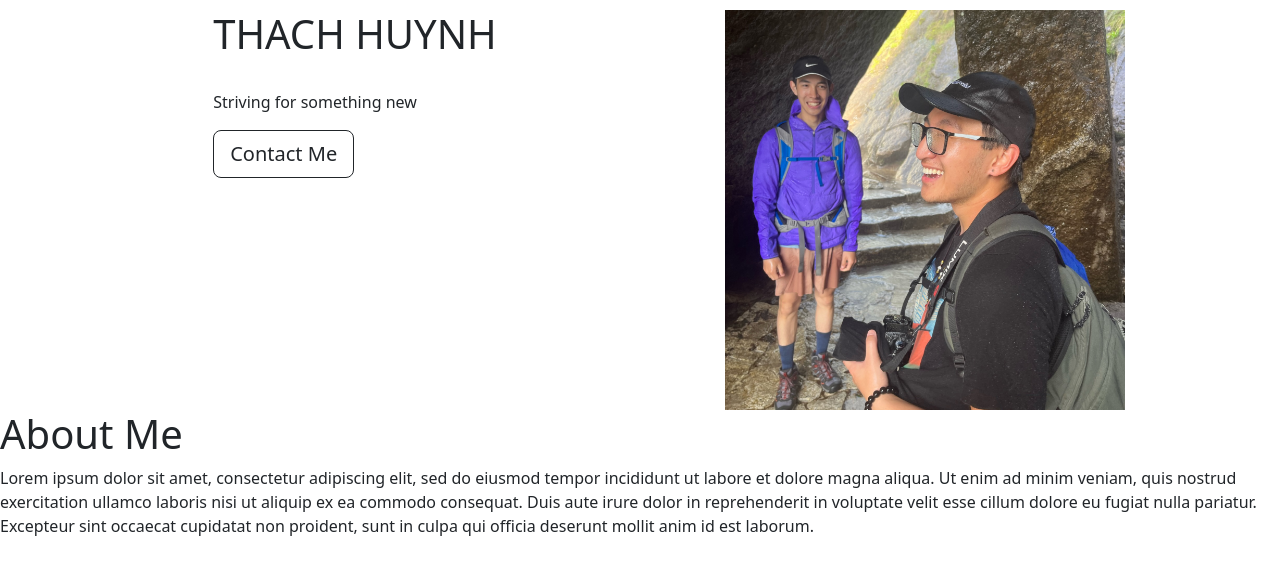
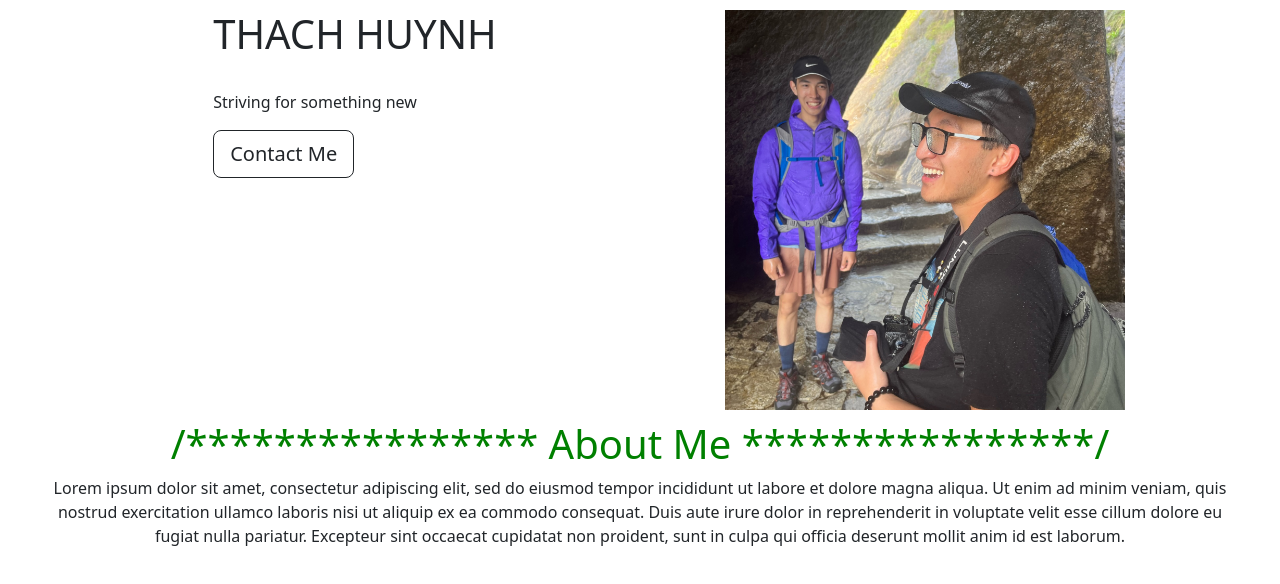
Before and after one commit to bithach/react-resume, a React (Create React App) app: page / in a window 1280 px wide. Shown: the top 584 px of the page. Built offline with nearby package versions, Linux system fonts and the light colour scheme.

Commit message:
added text to about me

```diff
--- a/src/components/AboutMeSection.jsx
+++ b/src/components/AboutMeSection.jsx
@@ -2,10 +2,14 @@ import "../styling/AboutMeSection.css"
 
 function AboutMeSection(props){
     return(
-        <>
-        <h1>About Me</h1>
-        <p>Lorem ipsum dolor sit amet, consectetur adipiscing elit, sed do eiusmod tempor incididunt ut labore et dolore magna aliqua. Ut enim ad minim veniam, quis nostrud exercitation ullamco laboris nisi ut aliquip ex ea commodo consequat. Duis aute irure dolor in reprehenderit in voluptate velit esse cillum dolore eu fugiat nulla pariatur. Excepteur sint occaecat cupidatat non proident, sunt in culpa qui officia deserunt mollit anim id est laborum.</p>
-        </>
+        <div className="aboutMe-body">
+            <div className="aboutMe-title-desktop">
+                <h1>/**************** About Me ****************/</h1>
+            </div>
+            <div className="aboutMe-description-desktop">
+                <p>Lorem ipsum dolor sit amet, consectetur adipiscing elit, sed do eiusmod tempor incididunt ut labore et dolore magna aliqua. Ut enim ad minim veniam, quis nostrud exercitation ullamco laboris nisi ut aliquip ex ea commodo consequat. Duis aute irure dolor in reprehenderit in voluptate velit esse cillum dolore eu fugiat nulla pariatur. Excepteur sint occaecat cupidatat non proident, sunt in culpa qui officia deserunt mollit anim id est laborum.</p>
+            </div>
+        </div>
     )
 }
 
--- a/src/styling/AboutMeSection.css
+++ b/src/styling/AboutMeSection.css
@@ -1,3 +1,11 @@
-.main{
-    color:black;
+
+.aboutMe-title-desktop{
+    color:green;
+    text-align: center;
+    padding-top: 10px;
 }
+
+.aboutMe-description-desktop{
+    text-align: center;
+    padding: 0px 40px;
+}
```
